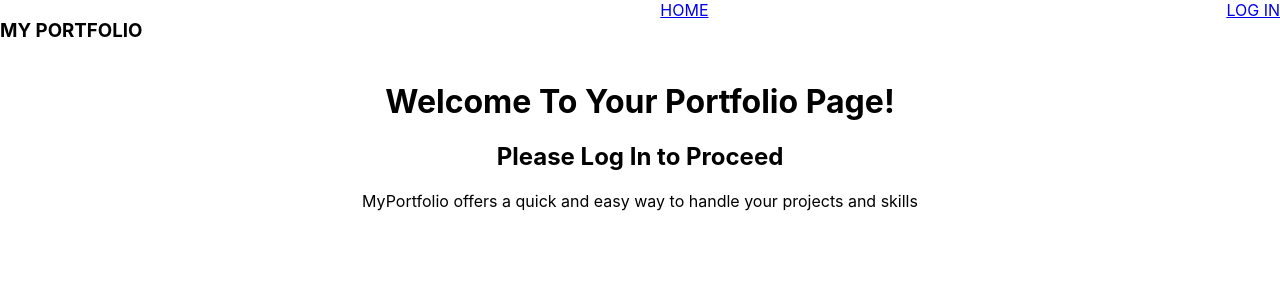
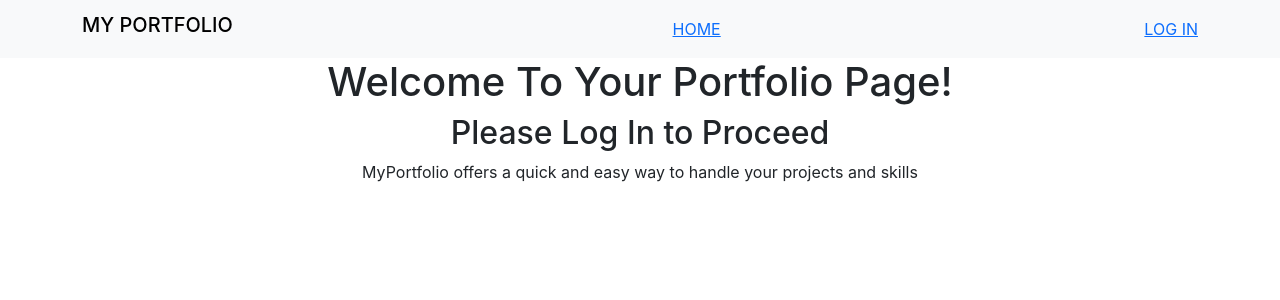
Before and after one commit to Rukorio-Vanessa/Portfolio-app-frontend, a React (Create React App) app: page / in a window 1280 px wide. Shown: the top 300 px of the page. Built offline with nearby package versions, Linux system fonts and the light colour scheme.

Commit message:
added botstrap to hhtml

```diff
--- a/public/index.html
+++ b/public/index.html
@@ -15,6 +15,8 @@
       user's mobile device or desktop. See https://developers.google.com/web/fundamentals/web-app-manifest/
     -->
     <link rel="manifest" href="%PUBLIC_URL%/manifest.json" />
+    <link href="https://cdn.jsdelivr.net/npm/bootstrap@5.3.0-alpha1/dist/css/bootstrap.min.css" rel="stylesheet" integrity="sha384-GLhlTQ8iRABdZLl6O3oVMWSktQOp6b7In1Zl3/Jr59b6EGGoI1aFkw7cmDA6j6gD" crossorigin="anonymous">
+
     <!--
       Notice the use of %PUBLIC_URL% in the tags above.
       It will be replaced with the URL of the `public` folder during the build.
@@ -39,5 +41,7 @@
       To begin the development, run `npm start` or `yarn start`.
       To create a production bundle, use `npm run build` or `yarn build`.
     -->
+    <script src="https://cdn.jsdelivr.net/npm/bootstrap@5.3.0-alpha1/dist/js/bootstrap.bundle.min.js" integrity="sha384-w76AqPfDkMBDXo30jS1Sgez6pr3x5MlQ1ZAGC+nuZB+EYdgRZgiwxhTBTkF7CXvN" crossorigin="anonymous"></script>
+
   </body>
 </html>
--- a/src/App.js
+++ b/src/App.js
@@ -8,7 +8,7 @@
 function App() {
   return (
     <div className="App">
-    <BrowserRouter>
+      <BrowserRouter>
     <Switch>
       <Route path='/login'>
         <Login />
@@ -18,7 +18,6 @@
       </Route>
     </Switch>
     </BrowserRouter>
-
     </div>
   );
 }
--- a/src/components/Home.js
+++ b/src/components/Home.js
@@ -5,7 +5,7 @@
         <div className="home-container">
             <Navbar/>
 
-      <div className="meme-body" id="home">
+      <div className="home-body" id="home">
         <h1>Welcome To Your Portfolio Page!</h1>
 
         <h2 className="heading-2"> Please Log In to Proceed </h2>
--- a/src/index.js
+++ b/src/index.js
@@ -3,13 +3,21 @@
 import './index.css';
 import App from './App';
 import reportWebVitals from './reportWebVitals';
+import { BrowserRouter as Router } from 'react-router-dom';
+import {StrictMode} from 'react';
+import {createRoot} from 'react-dom/client';
 
-const root = ReactDOM.createRoot(document.getElementById('root'));
+const rootElement =
+document.getElementById('root');
+const root =
+createRoot(rootElement);
 root.render(
-  <React.StrictMode>
+  <StrictMode>
     <App />
-  </React.StrictMode>
+  </StrictMode>,
 );
+
+
 
 // If you want to start measuring performance in your app, pass a function
 // to log results (for example: reportWebVitals(console.log))
```
Also changed, not shown: src/components/Login.js (+8 -1 lines).
